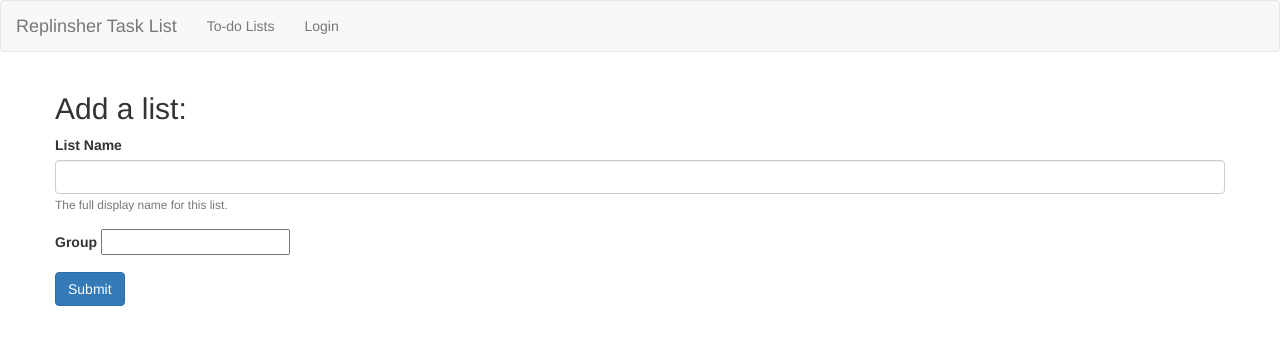
After one commit to karthic-psa/Replenisher-Task-List, a Django app: template tasklistapp/templates/new_list_add.html in a window 1280 px wide. The commit adds this page. Shown: the top 345 px of the page. Run offline with Django 3.2, Linux system fonts and the light colour scheme; the template is opened without the code that fills it, so the values that code supplies are empty, except form fields; tables that the repository leaves empty hold one stand-in row (values such as "Sample post"); form fields are guessed from the names that the template uses; parts of the project's set-up code (start-up, migrations or seed data) failed here and were passed over; some libraries are stand-ins or nearby versions.

Commit message:
feat: can add new lists successfully - post to model working
authentication is also working - only staff can add new lists
need to fix add individual tasks post to model

```diff
--- a/tasklistapp/templates/base.html
+++ b/tasklistapp/templates/base.html
@@ -20,7 +20,9 @@
     <ul class="nav navbar-nav">
       <li class="active"></li>
       <li><a href="{% url 'task_lists' %}">To-do Lists</a></li>
+      {% if user.is_authenticated %}
       <li><a href="{% url 'personal' %}">My Tasks</a></li>
+      {% endif %}
       <li>
           {% if user.is_authenticated %}
               <a href="{% url 'logout' %}">Logout</a>
--- a/tasklistapp/templates/index.html
+++ b/tasklistapp/templates/index.html
@@ -1,6 +1,7 @@
 {% extends "base.html" %}
 {% block content %}
   <h1>Replenisher Task Lists</h1>
+{% if user.is_authenticated %}
 {% if messages %}
   <ul class="messages">
       {% for message in messages %}
@@ -9,7 +10,7 @@
   </ul>
 {% endif %}
 
-   {% if user.is_authenticated %}
+
 
   <p>{{ cnt_task }} tasks to be done in {{ cnt_list }} list{{ cnt_list|pluralize }}</p>
 
@@ -29,7 +30,7 @@
   <div class="mt-3">
 
     {% if user.is_staff %}
-      <a href="" class="btn btn-primary">Create new todo list</a>
+      <a href="{% url 'add_list' %}" class="btn btn-primary">Create new todo list</a>
     {% else %}
       <a href="" class="btn btn-primary disabled">If you were staff, you could create a new list</a>
     {% endif %}
--- /dev/null
+++ b/tasklistapp/templates/new_list_add.html
@@ -0,0 +1,23 @@
+{% extends "base.html" %}
+{% block page_heading %}{% endblock %}
+{% block title %}Add Task List{% endblock %}
+{% block content %}
+
+  <h2>Add a list:</h2>
+
+  <form action="" method="post">
+    {% csrf_token %}
+
+    <div class="form-group">
+      <label for="id_name">List Name</label>
+      <input type="text" class="form-control" id="id_name" name="name" aria-describedby="inputNameHelp" placeholder="">
+      <small id="inputNameHelp" class="form-text text-muted">The full display name for this list.</small>
+    </div>
+    <div class="form-group">
+      <label for="id_group">Group</label>
+      {{form.group}}
+    </div>
+
+    <button type="submit" class="btn btn-primary">Submit</button>
+  </form>
+{% endblock %}
--- a/tasklistapp/templates/tasks_view.html
+++ b/tasklistapp/templates/tasks_view.html
@@ -1,6 +1,5 @@
 {% extends "base.html" %}
 {% load staticfiles %}
-
 {% block title %}Task List: {{ list_of_task.name }}{% endblock %}
 
 {% block content %}
@@ -85,5 +84,4 @@
     <h4>No tasks on this list yet (add one!)</h4>
 
   {% endif %}
-
 {% endblock %}
--- a/wtasklist/urls.py
+++ b/wtasklist/urls.py
@@ -21,17 +21,18 @@ app_name = 'tasklistapp'
 
 urlpatterns = [
     url(r'^admin/', admin.site.urls),
+    url(r'^$', views.task_lists, name='task_lists_home'),
     url(r'^tasks/', views.task_lists, name='task_lists'),
     url(r'^personal/', views.tasks_view,
         {'list_slug': 'personal'},
         name="personal"),
 
-    url(r'^(?P<list_id>[0-9]+)/(?P<list_slug>\w+)/completed/',
+    url(r'^(?P<list_id>[0-9]+)/(?P<list_slug>[a-zA-Z0-9!@#$&()-`.+,]*)/completed/',
         views.tasks_view,
         {'view_completed': True},
         name='tasks_view_completed'),
 
-    url(r'^(?P<list_id>[0-9]+)/(?P<list_slug>\w+)/',
+    url(r'^(?P<list_id>[0-9]+)/(?P<list_slug>[a-zA-Z0-9!@#$&()-`.+,]*)/',
         views.tasks_view,
         name='tasks_view'),
 
@@ -50,5 +51,10 @@ urlpatterns = [
         views.task_detail,
         name='task_detail'),
 
+    url(
+        r'^add_list/',
+        views.add_list,
+        name="add_list"),
+
     url(r'^accounts/', include('django.contrib.auth.urls'))
 ]
```
Also changed, not shown: tasklistapp/views.py (+32 -1 lines).
